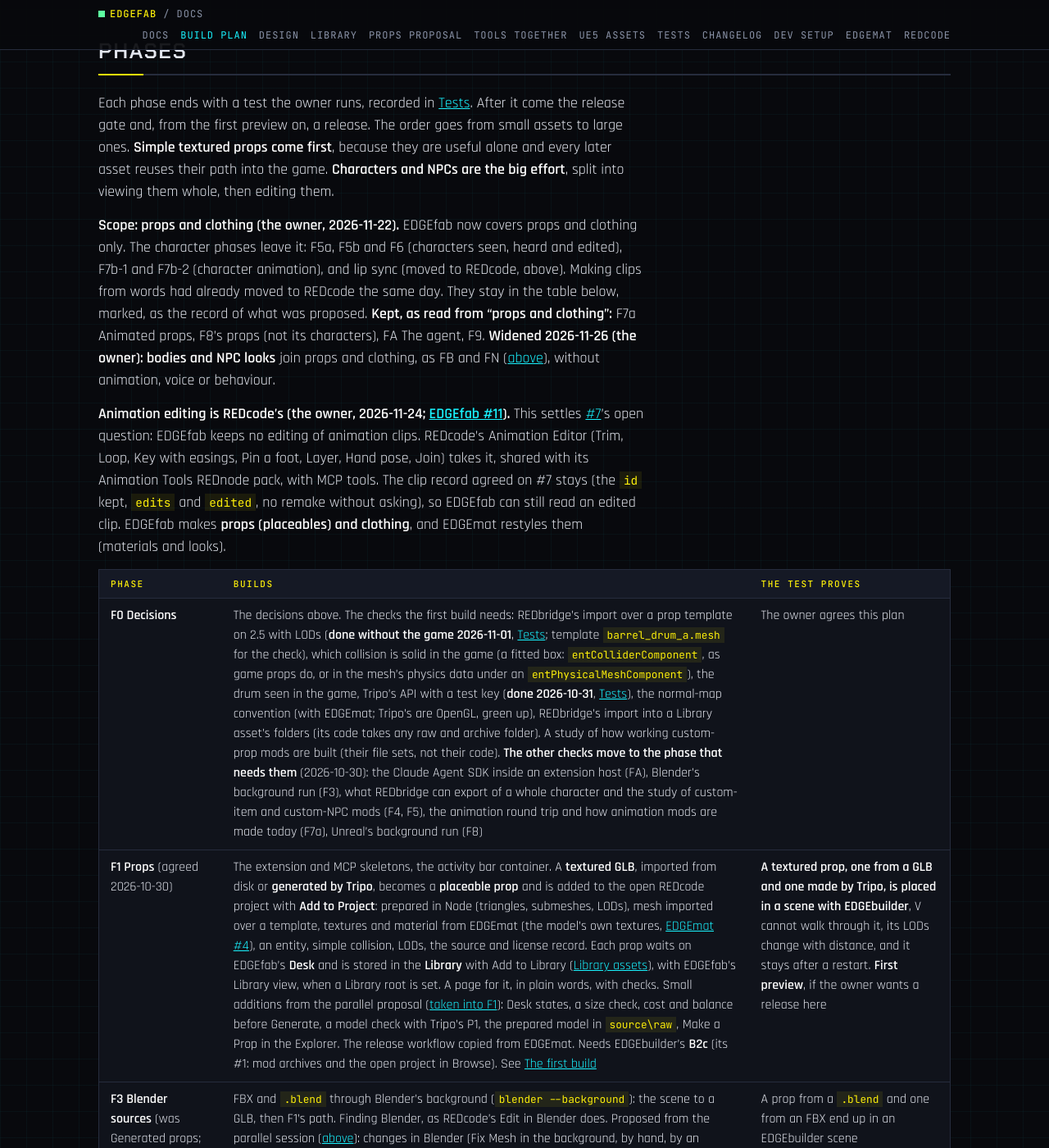
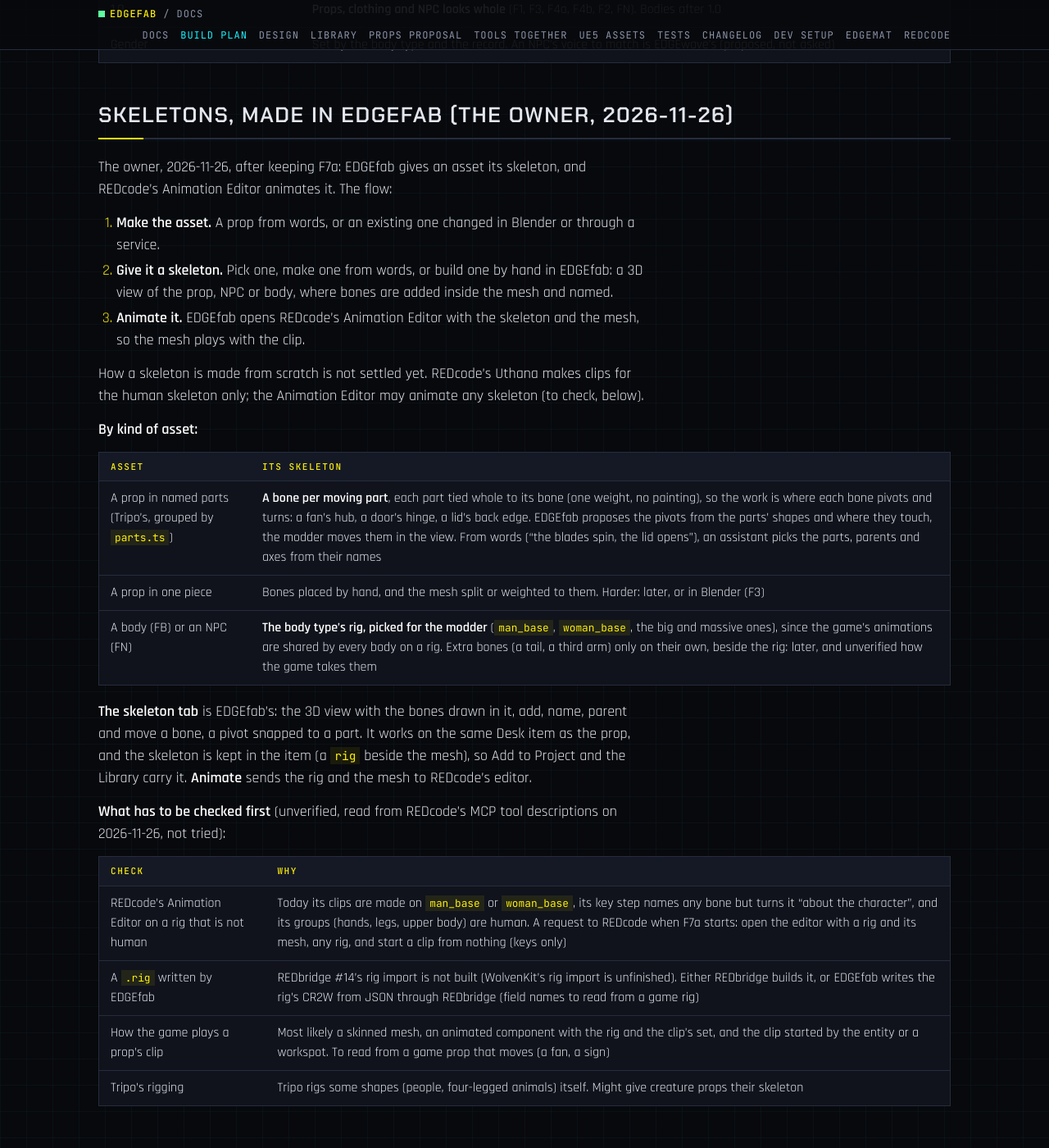
Before and after one commit to Edgemodders/EDGEfab, a Jekyll site: the page built from docs/plan.md, in a window 1280 px wide and 1400 px high, scrolled down 24597 px. Shown: the whole window at 82% size. Built offline with Jekyll 4.4.1, drawn with Linux system fonts in a browser that asks for light colours; some of the changed text lies outside the part shown.

Commit message:
Plan: the order agreed with the owner (2026-11-26), F7a kept; Skeletons, made in EDGEfab: the owner's flow (skeleton tab, then REDcode's Animation Editor), by kind of asset, what to check first
Co-Authored-By: Claude Opus 5.5 <noreply@anthropic.com>

```diff
--- a/docs/plan.md
+++ b/docs/plan.md
@@ -356,13 +356,13 @@ With characters and animation editing gone, EDGEfab has two kinds of asset: prop
 | **F4a Reshape a game garment** | Reshape moves in from EDGEmat (#3, [above](#reshape-built-in-edgemat-first-read-2026-11-03)): the garment's views, a change by words, Tripo's multiview model, then the fit past one bone: each vertex takes the weights of the nearest point on the original garment, pushed out of V's body, garment support, both bodies (`pma`, `pwa`), LODs. It **replaces** a game garment at its own path, so its `.app` and records stay. In Node, no Blender, so Wardrobe Designer bundles EDGEfab's core (`fitToGarment`, MCP `fab_fit_to_garment`). EDGEmat gives it its look | A jacket V wears, reshaped by words, moves with V on both bodies in the game. Wardrobe Designer's Reshape runs on EDGEfab's core |
 | **F4b New clothing** | A garment from a GLB, Tripo or Blender (F3) fitted to V's bodies as a **new item**: `fab_body`, `fab_fit` (the body's weights), `fab_refit` (the other body, body mods, through the add-on's refitters in Blender's background), the item's mesh per body, `.ent`, `.app`, its TweakXL record and ArchiveXL file, name, icon, slot. EDGEmat's looks as the item's variants. On the Desk and in the Library as a `clothing` asset. The study of custom-item mods (moved from F0) first | "Make an old worn trenchcoat": V wears it from the inventory, on both bodies, beside the game's own coat |
 
-**Proposed order: F0, F1, F3, F4a, F4b, F2, F7a, FA, F8, F9.** F4a can go before F3 if the owner wants clothing sooner, since it needs no Blender.
+**Proposed order: F0, F1, F3, F4a, F4b, F2, F7a, FA, F8, F9.** F4a can go before F3 if the owner wants clothing sooner, since it needs no Blender. **Agreed by the owner 2026-11-26:** F3, then F4a and F4b, then F2.
 
-**Still the owner's to say:**
+**Decided by the owner, 2026-11-26:**
 
-| Question | Proposed |
+| Question | Decided |
 |---|---|
-| F7a Animated props, now that animation editing is REDcode's | Keep it, narrowed to what makes a prop animated: a small rig on the prop, the entity that plays its clip, the prop in the game. The clip itself is made in Blender or REDcode's Animation Editor. After F2, as before |
+| F7a Animated props, now that animation editing is REDcode's | **Kept, narrowed** to what makes a prop animated: a small rig on the prop, the entity that plays its clip, the prop in the game. The clip itself is made in Blender or REDcode's Animation Editor. Its shape, the owner's the same day: [Skeletons, made in EDGEfab](#skeletons-made-in-edgefab-the-owner-2026-11-26) |
 | 1.0 | Was "props whole: F1, F3 and F2" (2026-11-04). Proposed: **props and clothing whole**, F1, F3, F4a, F4b and F2, since that is EDGEfab's whole scope now. **Settled 2026-11-26** with the bodies plan: props, clothing and NPC looks (F1, F3, F4a, F4b, F2, FN) ([below](#bodies-and-npc-looks-the-owner-2026-11-26)) |
 
 ## Bodies and NPC looks (the owner, 2026-11-26)
@@ -404,7 +404,7 @@ Read from the game's files through REDbridge on 2026-11-26 (game 2.5). Lines mar
 
 They take letters, as FA does: F5 and F6 named the character phases until 2026-11-22, and those rows stay in the table as the record.
 
-**Proposed order: F0, F1, F3, F4a, F4b, F2, FN, FB, F7a, FA, F8, F9.**
+**Proposed order: F0, F1, F3, F4a, F4b, F2, FN, FB, F7a, FA, F8, F9.** Agreed by the owner 2026-11-26.
 
 | Why | |
 |---|---|
@@ -420,6 +420,35 @@ They take letters, as FA does: F5 and F6 named the character phases until 2026-1
 | V's face and the character creator | **Out of scope:** an NPC look is an NPC, and V's look stays the game's character creator. A body mod for V is in FB |
 | 1.0 | **Props, clothing and NPC looks whole** (F1, F3, F4a, F4b, F2, FN). Bodies after 1.0 |
 | Gender | Set by the body type and the record. An NPC's voice to match is EDGEwave's (proposed, not asked) |
+
+## Skeletons, made in EDGEfab (the owner, 2026-11-26)
+
+The owner, 2026-11-26, after keeping F7a: EDGEfab gives an asset its skeleton, and REDcode's Animation Editor animates it. The flow:
+
+1. **Make the asset.** A prop from words, or an existing one changed in Blender or through a service.
+2. **Give it a skeleton.** Pick one, make one from words, or build one by hand in EDGEfab: a 3D view of the prop, NPC or body, where bones are added inside the mesh and named.
+3. **Animate it.** EDGEfab opens REDcode's Animation Editor with the skeleton and the mesh, so the mesh plays with the clip.
+
+How a skeleton is made from scratch is not settled yet. REDcode's Uthana makes clips for the human skeleton only; the Animation Editor may animate any skeleton (to check, below).
+
+**By kind of asset:**
+
+| Asset | Its skeleton |
+|---|---|
+| A prop in named parts (Tripo's, grouped by `parts.ts`) | **A bone per moving part**, each part tied whole to its bone (one weight, no painting), so the work is where each bone pivots and turns: a fan's hub, a door's hinge, a lid's back edge. EDGEfab proposes the pivots from the parts' shapes and where they touch, the modder moves them in the view. From words ("the blades spin, the lid opens"), an assistant picks the parts, parents and axes from their names |
+| A prop in one piece | Bones placed by hand, and the mesh split or weighted to them. Harder: later, or in Blender (F3) |
+| A body (FB) or an NPC (FN) | **The body type's rig, picked for the modder** (`man_base`, `woman_base`, the big and massive ones), since the game's animations are shared by every body on a rig. Extra bones (a tail, a third arm) only on their own, beside the rig: later, and unverified how the game takes them |
+
+**The skeleton tab** is EDGEfab's: the 3D view with the bones drawn in it, add, name, parent and move a bone, a pivot snapped to a part. It works on the same Desk item as the prop, and the skeleton is kept in the item (a `rig` beside the mesh), so Add to Project and the Library carry it. **Animate** sends the rig and the mesh to REDcode's editor.
+
+**What has to be checked first** (unverified, read from REDcode's MCP tool descriptions on 2026-11-26, not tried):
+
+| Check | Why |
+|---|---|
+| REDcode's Animation Editor on a rig that is not human | Today its clips are made on `man_base` or `woman_base`, its key step names any bone but turns it "about the character", and its groups (hands, legs, upper body) are human. A request to REDcode when F7a starts: open the editor with a rig and its mesh, any rig, and start a clip from nothing (keys only) |
+| A `.rig` written by EDGEfab | REDbridge #14's rig import is not built (WolvenKit's rig import is unfinished). Either REDbridge builds it, or EDGEfab writes the rig's CR2W from JSON through REDbridge (field names to read from a game rig) |
+| How the game plays a prop's clip | Most likely a skinned mesh, an animated component with the rig and the clip's set, and the clip started by the entity or a workspot. To read from a game prop that moves (a fan, a sign) |
+| Tripo's rigging | Tripo rigs some shapes (people, four-legged animals) itself. Might give creature props their skeleton |
 
 ## Phases
 
@@ -444,12 +473,12 @@ Each phase ends with a test the owner runs, recorded in [Tests](testing.html). A
 | **F5b Characters, heard and read** **Left EDGEfab 2026-11-22** (props and clothing only) (the rest of F5) | The character's **voice** lines listed and playable (through EDGEwave), its records in plain words (name, affiliation, behaviour). Read-only | Click an NPC asset and see the whole character move and hear it speak, in EDGEfab |
 | **FA The agent** (moved out of F2 by the owner, 2026-11-04) | EDGEfab's own agent (the Claude Agent SDK with the modder's key) and the prompt bar on the asset page, with EDGEfab's and EDGEmat's tools, the Blender MCP server, the part map for words to parts. What Claude Code could already do through MCP, typed in EDGEfab | "Make the jacket green and the sleeves red" shows on V in the running game, typed in EDGEfab's prompt bar |
 | **F6 Characters, edited** **Left EDGEfab 2026-11-22** (props and clothing only) | Every aspect changed by orchestrating the EDGE tools: looks (EDGEmat), clothes swapped or made (F4), hair and head from the game's parts, animations (Blender, Unreal), voice (EDGEwave), records (TweakDB through TweakXL). A new NPC made from an existing one. Placed through EDGEbuilder's `npc` scene kind (its B3c, on REDnode's `world.load`) | "Make a new fixer from this one, in a leather coat, with a deeper voice" stands in a scene in the game |
-| **F7a Animated props** (proposed right after F2; narrowed 2026-11-25, to agree with the owner) | The prop in the view first, then "animate the pinwheel": a small rig on the prop and the entity that plays its looping clip. The clip is made in Blender's background or REDcode's Animation Editor (animation editing is REDcode's since 2026-11-24) | The pinwheel turns in the game |
+| **F7a Animated props** (narrowed 2026-11-25; kept by the owner 2026-11-26, after FB) | The prop in the view first, then "animate the pinwheel": **the skeleton tab** (a bone per moving part, pivots proposed from the parts, from words or by hand; [Skeletons](#skeletons-made-in-edgefab-the-owner-2026-11-26)), the `.rig`, and the entity that plays its looping clip. **Animate** opens the rig and the mesh in REDcode's Animation Editor (animation editing is REDcode's since 2026-11-24); Blender's background as the other way | The pinwheel turns in the game |
 | **F7b-2 Character animation** **Left EDGEfab 2026-11-22** (props and clothing only) (a key focus; proposed right after F5b) | The character in the view first (F5a), then keyframes (simple ones in the animation tab), animations brought in from Blender (actions on the game's rig, or retargeted) and played through workspots or added to its idles; text to motion is REDcode's since 2026-11-22, and EDGEfab edits its clips. Unreal clips join in F8 (U4 of [UE5 assets](ue-assets.html)) | A Blender idle plays on an NPC in the game, previewed on that NPC in EDGEfab first |
 | **F8 Unreal assets** (props only since 2026-11-22; its characters left with the character phases) | U1 to U3 of [UE5 assets](ue-assets.html): the headless export script, material mapping and baking, Nanite reduction, the license record (props, through F1's path), then characters moved onto the game's body rigs (through F5 and F6's path) | A free Fab prop stands in a scene in minutes. A Mannequin- or MetaHuman-based character walks and idles as an NPC |
 | **F9 Ship** | Docs and tutorials, the Nexus page (an extension: Mod Manager Download off), the EDGEkit and EDGEchat bundles | A non-coder makes a prop and a garment from the docs alone (the NPC left with the character phases, 2026-11-22) |
 
-Talking faces for Unreal characters (U5) stay research. With F7 split and Tripo in F1 (2026-10-30), FA added and F5 and F7b split (2026-11-04), the proposed order was F0, F1, F3, F2, F7a, F5a, F7b-1, F4, F5b, F7b-2, FA, F6, F8, F9. From 2026-11-22 (props and clothing only): F0, F1, F3, F2, F7a, F4, FA, F8, F9. Proposed 2026-11-25, clothing up and split: F0, F1, F3, F4a, F4b, F2, F7a, FA, F8, F9 ([why](#clothing-where-it-falls-proposed-2026-11-25)). **Proposed 2026-11-26, with bodies and NPC looks: F0, F1, F3, F4a, F4b, F2, FN, FB, F7a, FA, F8, F9** ([why](#bodies-and-npc-looks-the-owner-2026-11-26)); the owner agreed FN before FB and 1.0 as F1, F3, F4a, F4b, F2 and FN the same day, while clothing's place and F7a are still to agree. F8's props can move up right after F1 if the owner wants Unreal sooner, since they reuse F1's path.
+Talking faces for Unreal characters (U5) stay research. With F7 split and Tripo in F1 (2026-10-30), FA added and F5 and F7b split (2026-11-04), the proposed order was F0, F1, F3, F2, F7a, F5a, F7b-1, F4, F5b, F7b-2, FA, F6, F8, F9. From 2026-11-22 (props and clothing only): F0, F1, F3, F2, F7a, F4, FA, F8, F9. Proposed 2026-11-25, clothing up and split: F0, F1, F3, F4a, F4b, F2, F7a, FA, F8, F9 ([why](#clothing-where-it-falls-proposed-2026-11-25)). **Proposed 2026-11-26, with bodies and NPC looks: F0, F1, F3, F4a, F4b, F2, FN, FB, F7a, FA, F8, F9** ([why](#bodies-and-npc-looks-the-owner-2026-11-26)); **agreed by the owner the same day**, with 1.0 as F1, F3, F4a, F4b, F2 and FN. F8's props can move up right after F1 if the owner wants Unreal sooner, since they reuse F1's path.
 
 ### What other repos need from EDGEfab
 
```
Also changed, not shown: CLAUDE.md (+2 -2 lines), docs/index.md (+2 -2 lines).
